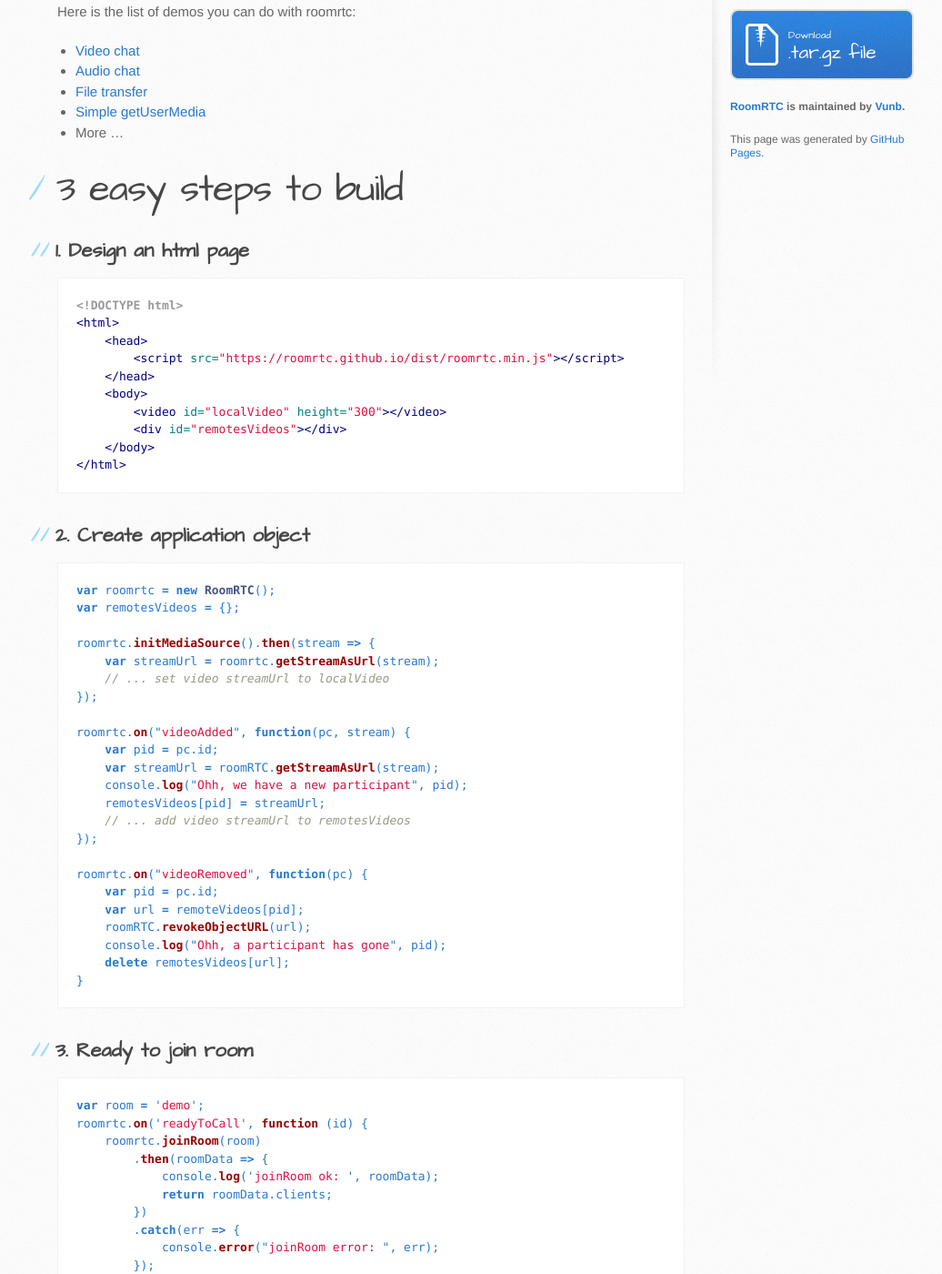
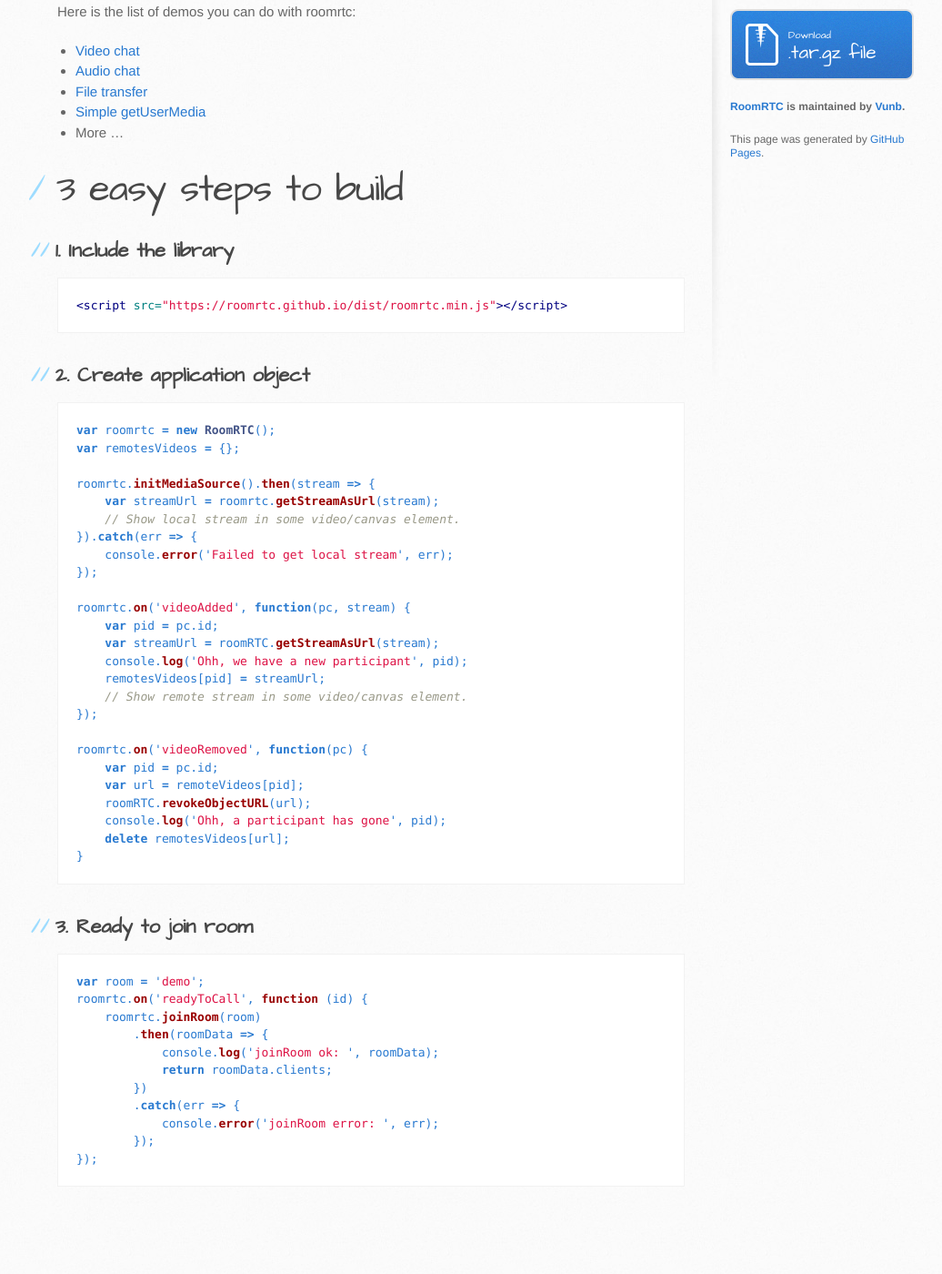
Before and after one commit to roomrtc/roomrtc.github.io, a Jekyll site: the page built from index.md, in a window 1280 px wide and 1400 px high, scrolled down 322 px. Shown: the whole window at 91% size, without its empty margins (107-1143 px from the left). Built offline with Jekyll 4.4.1, drawn with Linux system fonts in a browser that asks for light colours; after the commit the page ends 1679 px from its top, so only the background shows below that.

Commit message:
update readme keep it short and simple

````diff
--- a/index.md
+++ b/index.md
@@ -15,19 +15,10 @@
 
 # 3 easy steps to build
 
-## 1. Design an html page
+## 1. Include the library
 
 ```html
-<!DOCTYPE html>
-<html>
-    <head>
-        <script src="https://roomrtc.github.io/dist/roomrtc.min.js"></script>
-    </head>
-    <body>
-        <video id="localVideo" height="300"></video>
-        <div id="remotesVideos"></div>
-    </body>
-</html>
+<script src="https://roomrtc.github.io/dist/roomrtc.min.js"></script>
 ```
 
 ## 2. Create application object
@@ -38,22 +29,24 @@
 
 roomrtc.initMediaSource().then(stream => {
     var streamUrl = roomrtc.getStreamAsUrl(stream);
-    // ... set video streamUrl to localVideo
+    // Show local stream in some video/canvas element.
+}).catch(err => {
+    console.error('Failed to get local stream', err);
 });
 
-roomrtc.on("videoAdded", function(pc, stream) {
+roomrtc.on('videoAdded', function(pc, stream) {
     var pid = pc.id;
     var streamUrl = roomRTC.getStreamAsUrl(stream);
-    console.log("Ohh, we have a new participant", pid);
+    console.log('Ohh, we have a new participant', pid);
     remotesVideos[pid] = streamUrl;
-    // ... add video streamUrl to remotesVideos
+    // Show remote stream in some video/canvas element.
 });
 
-roomrtc.on("videoRemoved", function(pc) {
+roomrtc.on('videoRemoved', function(pc) {
     var pid = pc.id;
     var url = remoteVideos[pid];
     roomRTC.revokeObjectURL(url);
-    console.log("Ohh, a participant has gone", pid);
+    console.log('Ohh, a participant has gone', pid);
     delete remotesVideos[url];
 }
 ```
@@ -69,7 +62,7 @@
             return roomData.clients;
         })
         .catch(err => {
-            console.error("joinRoom error: ", err);
+            console.error('joinRoom error: ', err);
         });
 });
 ```
````
